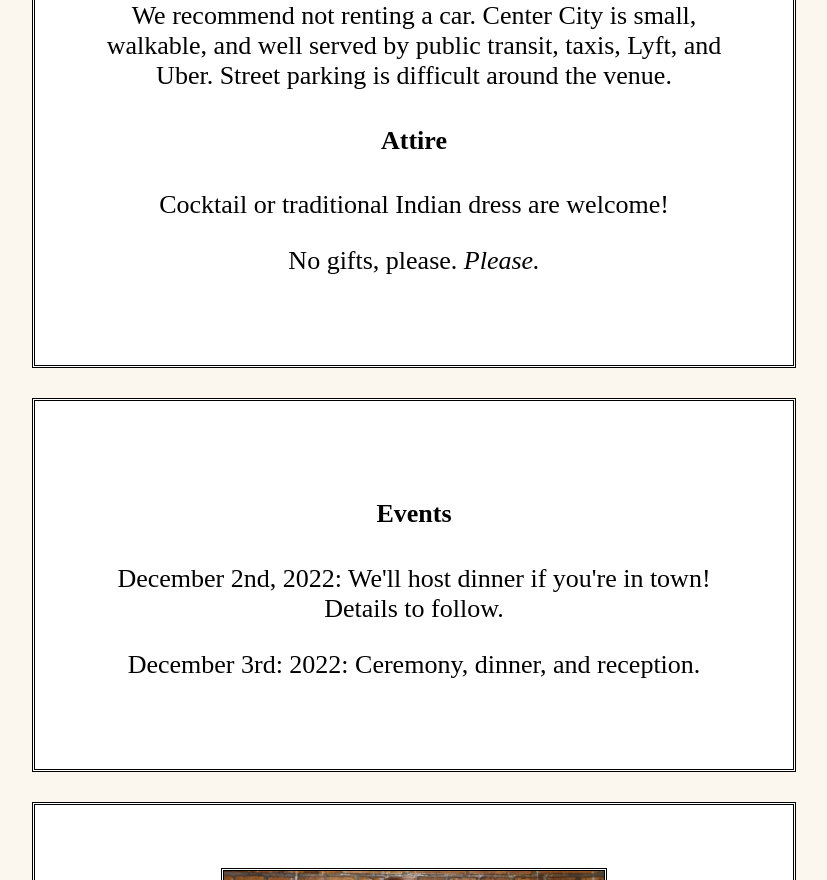
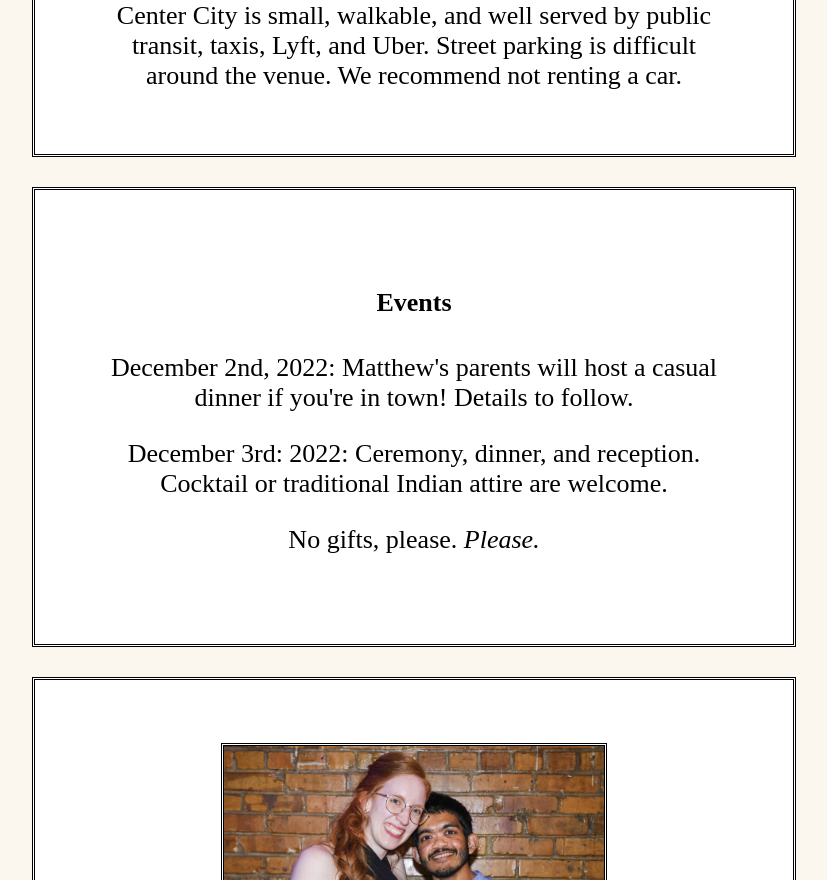
Before and after one commit to cuttleparty/cuttleparty.github.io, a plain HTML site: page index.html in a window 1280 px wide. Shown: the part 1140-2020 px from the top of the page, without its empty margins (226-1053 px from the left). Drawn offline with Linux system fonts and the light colour scheme; a web font is replaced by a local one.

Commit message:
minor edits

```diff
--- a/index.html
+++ b/index.html
@@ -30,22 +30,23 @@
         <h4>Transportation</h4>
         Fly into Philadelphia airport (PHL). Take a taxi or the SEPTA train to Center City.
         <br/>
-        We recommend not renting a car.
             Center City is small, walkable, and well
         served by public transit, taxis, Lyft, and Uber.
         Street parking is difficult around the venue.
-        <h4>Attire</h4> Cocktail or traditional Indian dress are welcome!
-        <p>No gifts, please. <i>Please.</i> </p>
+        We recommend not renting a car.
     </div>
     <br/>
     <div class="info">
         <h4>Events</h4>
         <p>
-            December 2nd, 2022: We'll host dinner if you're in town! Details to follow.
+            December 2nd, 2022: Matthew's parents will host a casual dinner if you're in
+            town! Details to follow.
         </p>
         <p>
             December 3rd: 2022: Ceremony, dinner, and reception.
+            Cocktail or traditional Indian attire are welcome.
         </p>
+        <p>No gifts, please. <i>Please.</i> </p>
     </div>
     <br/>
     <div class="info">
```
